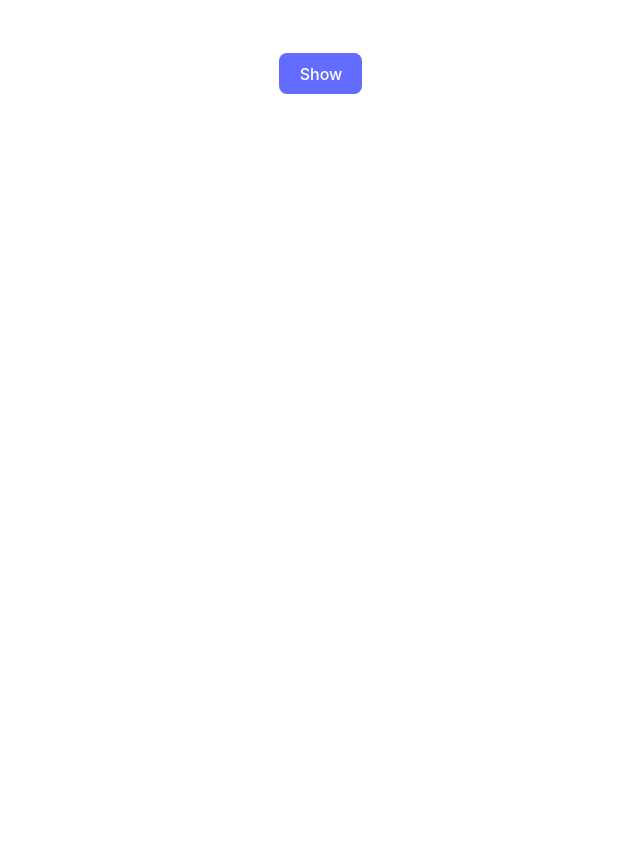
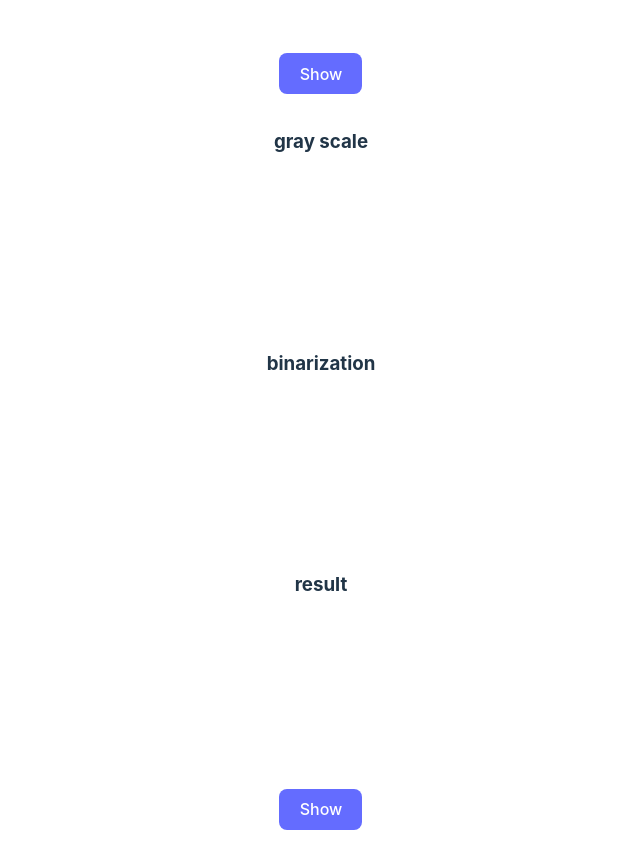
Before and after one commit to shunsuke-tamura/image_qr_code_communication, a React (Vite) app: page /to-image-from-ccc in a window 1280 px wide. Shown: the part 1100-1968 px from the top of the page, without its empty margins (319-959 px from the left). Before the commit the page ends 1241 px from the top, so only its background shows below. Built offline with nearby package versions, Linux system fonts and the light colour scheme; what tesseract.js would draw is missing.

Commit message:
update: sentence検出の部分の処理過程も表示するようにした

```diff
--- a/src/pages/ToImageFromCCC/index.tsx
+++ b/src/pages/ToImageFromCCC/index.tsx
@@ -21,6 +21,7 @@ const ToImageFromCCCPage = () => {
     { image: string; sentence: string }[]
   >([]);
   const [show, setShow] = useState<boolean>(false);
+  const [showS, setShowS] = useState<boolean>(false);
 
   const onChangeFile = (e: React.ChangeEvent<HTMLInputElement>) => {
     if (e.target.files && e.target.files[0]) {
@@ -167,8 +168,11 @@ const ToImageFromCCCPage = () => {
   const cropeSentenceImage = async (srcImage: any) => {
     const gray = new cv.Mat();
     const binary = new cv.Mat();
+    const dst = cv.Mat.zeros(srcImage.rows, srcImage.cols, cv.CV_8UC3);
     cv.cvtColor(srcImage, gray, cv.COLOR_RGBA2GRAY, 0);
     cv.threshold(gray, binary, 170, 200, cv.THRESH_BINARY);
+    cv.imshow("grayS", gray);
+    cv.imshow("binaryS", binary);
     // detect rectangles
     const contours = new cv.MatVector();
     const hierarchy = new cv.Mat();
@@ -188,6 +192,7 @@ const ToImageFromCCCPage = () => {
         // if (i !== 503) {
         continue;
       }
+      cv.drawContours(dst, contours, i, new cv.Scalar(255, 255, 255, 255), 1);
 
       // trim
       const sentenceRect = cv.boundingRect(contours.get(i));
@@ -204,6 +209,8 @@ const ToImageFromCCCPage = () => {
         { image: croppedBinaryImageStr, sentence: ocrRes.data.text },
       ]);
     }
+    cv.imshow("resultS", dst);
+    dst.delete();
     gray.delete();
     binary.delete();
     contours.delete();
@@ -270,6 +277,25 @@ const ToImageFromCCCPage = () => {
               ))}
             </div>
           ))}
+        </div>
+      )}
+
+      <h3>gray scale</h3>
+      <canvas id="grayS" />
+      <h3>binarization</h3>
+      <canvas id="binaryS" />
+      <h3>result</h3>
+      <canvas id="resultS" />
+      <div>
+        <button
+          className={showS ? "secondary" : "primary"}
+          onClick={() => setShowS((prev) => !prev)}
+        >
+          {showS ? "Hide" : "Show"}
+        </button>
+      </div>
+      {showS && (
+        <div>
           <div>sentences</div>
           {sentenceImageStrList.map((sentence, idx) => (
             <div key={`sentence${idx}`}>
```
